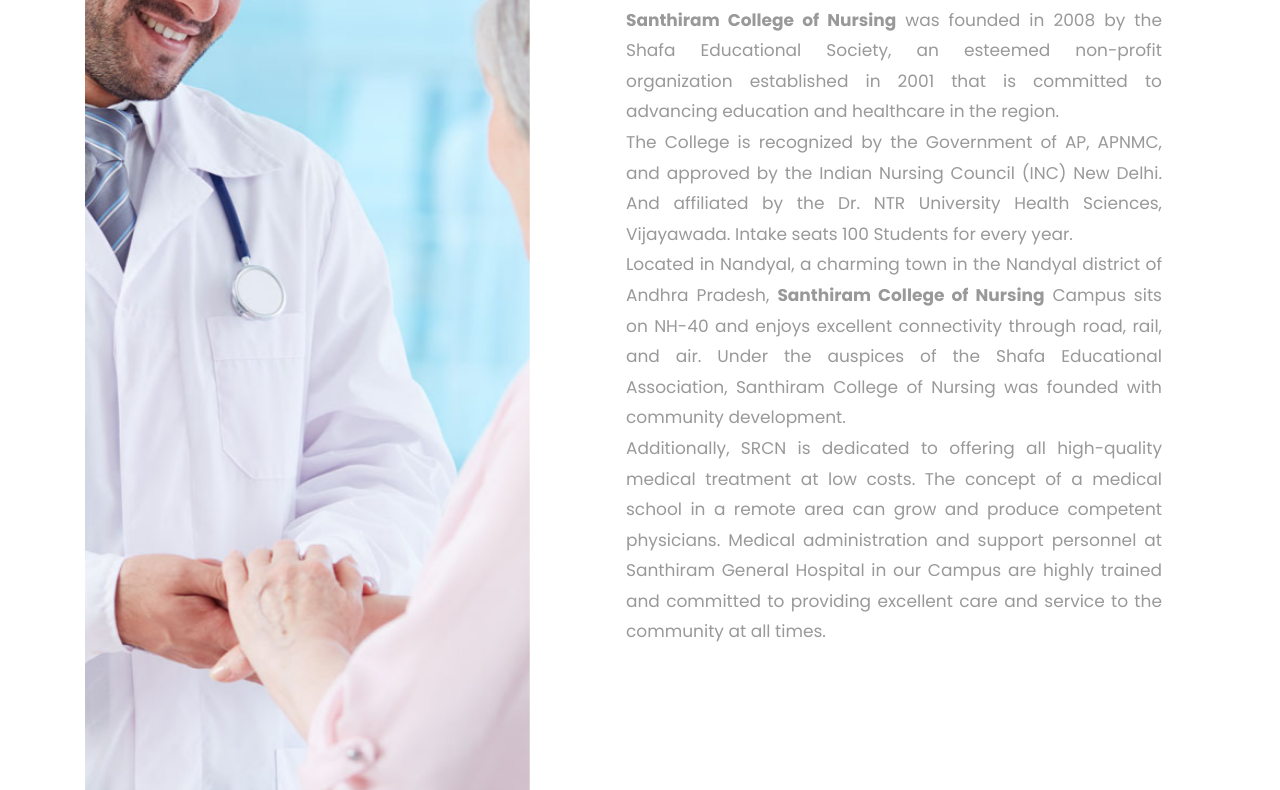
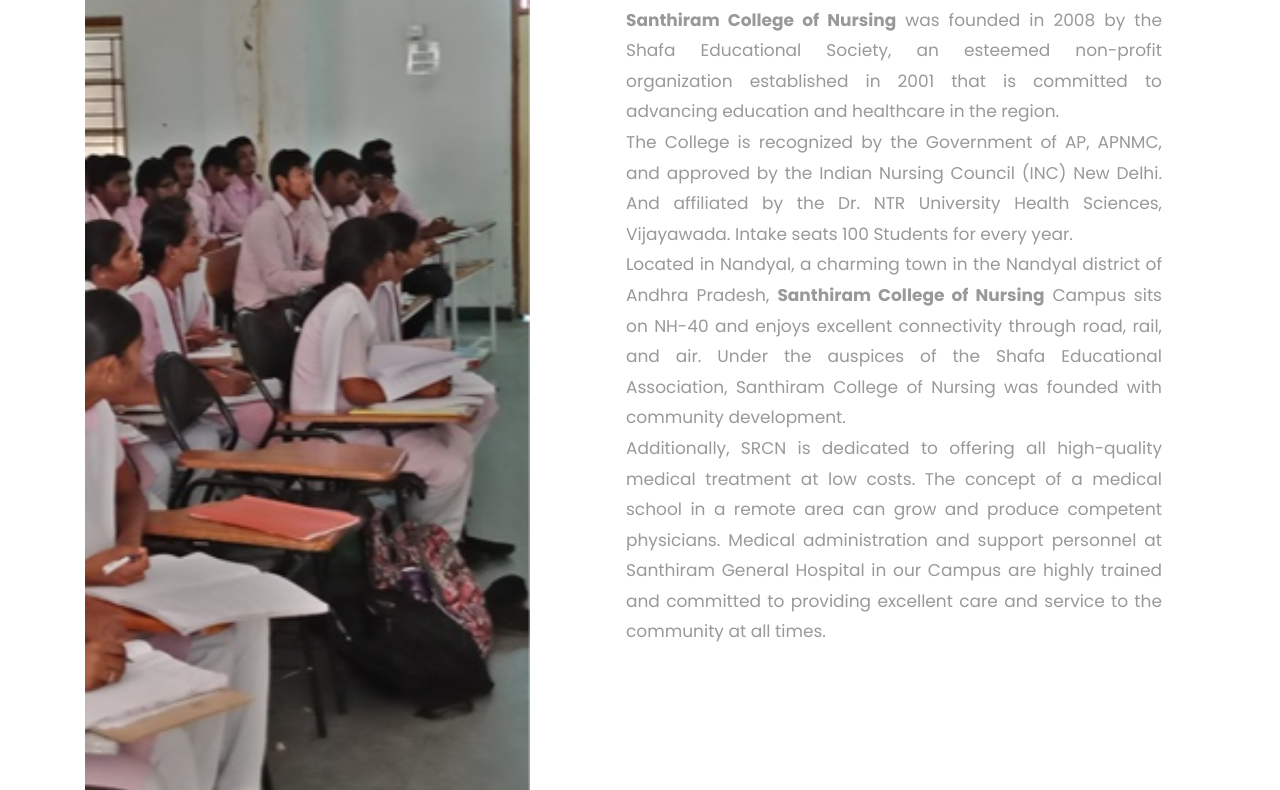
Before and after one commit to suri575/srmcweb, a plain HTML site: page srcn/index.html in a window 1280 px wide. Shown: the part 1069-1859 px from the top of the page. Drawn offline with Linux system fonts and the light colour scheme; some packages are replaced by stand-ins of ours; no server answers; files whose address does not match are found by name.

Commit message:
Update index.html

```diff
--- a/srcn/index.html
+++ b/srcn/index.html
@@ -70,7 +70,7 @@
             <div class="container">
                 <div class="row d-flex">
                     <div class="col-md-6 col-lg-5 d-flex">
-                        <div class="img d-flex align-self-stretch align-items-center" style="background-image:url(images/about.jpg);">
+                        <div class="img d-flex align-self-stretch align-items-center" style="background-image:url(images/2.jpg);">
                         </div>
                     </div>
                     <div class="col-md-6 col-lg-7 pl-lg-5 py-md-5">
```
